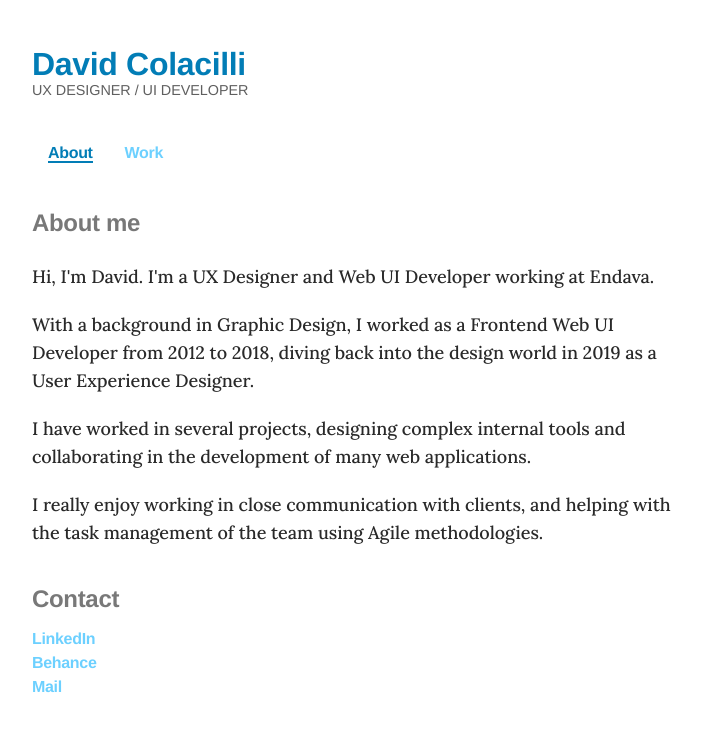
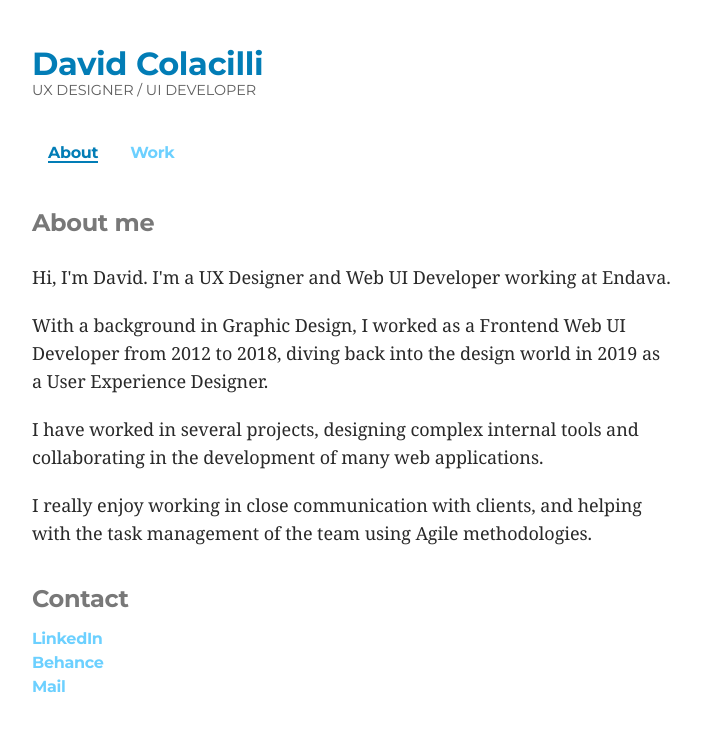
Before and after one commit to davidcolacilli/davidcolacilli.github.io, a Vue app: page / in a window 1280 px wide. Shown: the top 732 px of the page, without its empty margins (288-990 px from the left). Built offline with nearby package versions, Linux system fonts and the light colour scheme.

Commit message:
deploy updates

```diff
--- a/public/index.html
+++ b/public/index.html
@@ -5,7 +5,8 @@
     <meta http-equiv="X-UA-Compatible" content="IE=edge">
     <meta name="viewport" content="width=device-width,initial-scale=1.0">
     <link rel="icon" href="<%= BASE_URL %>favicon.ico">
-    <title><%= htmlWebpackPlugin.options.title %></title>
+    <link href="https://fonts.googleapis.com/css2?family=Montserrat:wght@400;700&display=swap" rel="stylesheet">
+    <title>David Colacilli</title>
   </head>
   <body>
     <noscript>
--- a/src/App.vue
+++ b/src/App.vue
@@ -26,7 +26,7 @@
 }
 </script>
 <style>
-@import url('https://fonts.googleapis.com/css2?family=Lora:wght@500&family=Montserrat:wght@0,400;1,700&display=swap');
+/* @import url('https://fonts.googleapis.com/css2?family=Lora:wght@500&family=Montserrat:wght@0,400;1,700&display=swap'); */
 
 html {
   /* background: no-repeat url('./assets/yosemite-unsplash.jpeg');
--- /dev/null
+++ b/vue.config.js
@@ -0,0 +1,3 @@
+module.exports = {
+    publicPath: '/'
+  }
```
Also changed, not shown: 1 other file (tests, documents, lock files or other folders).
